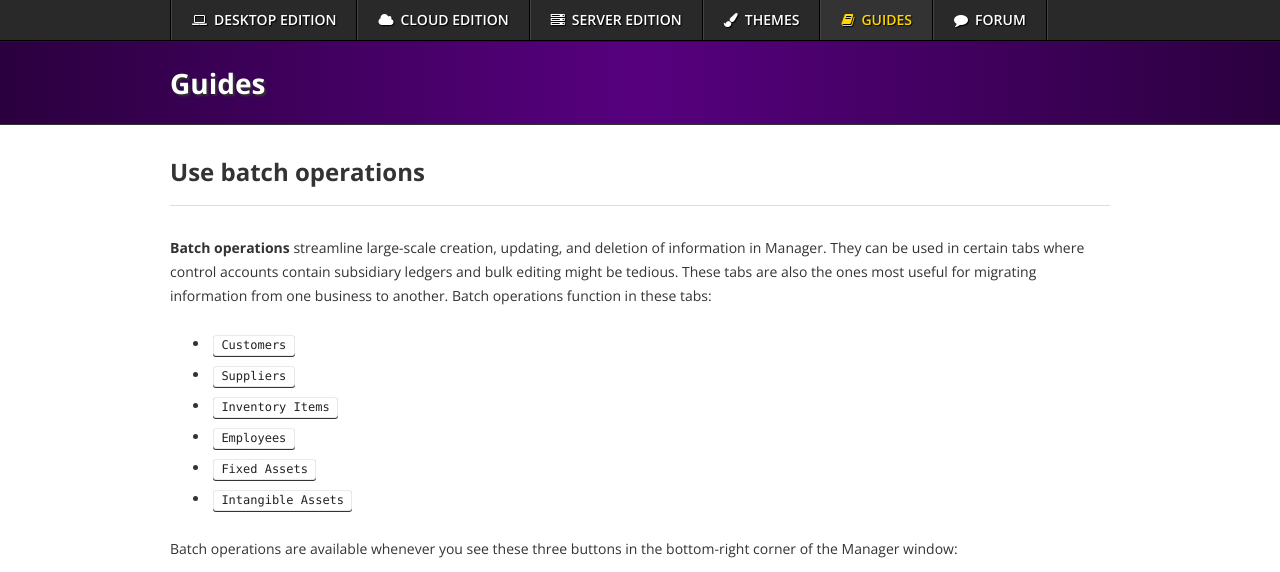
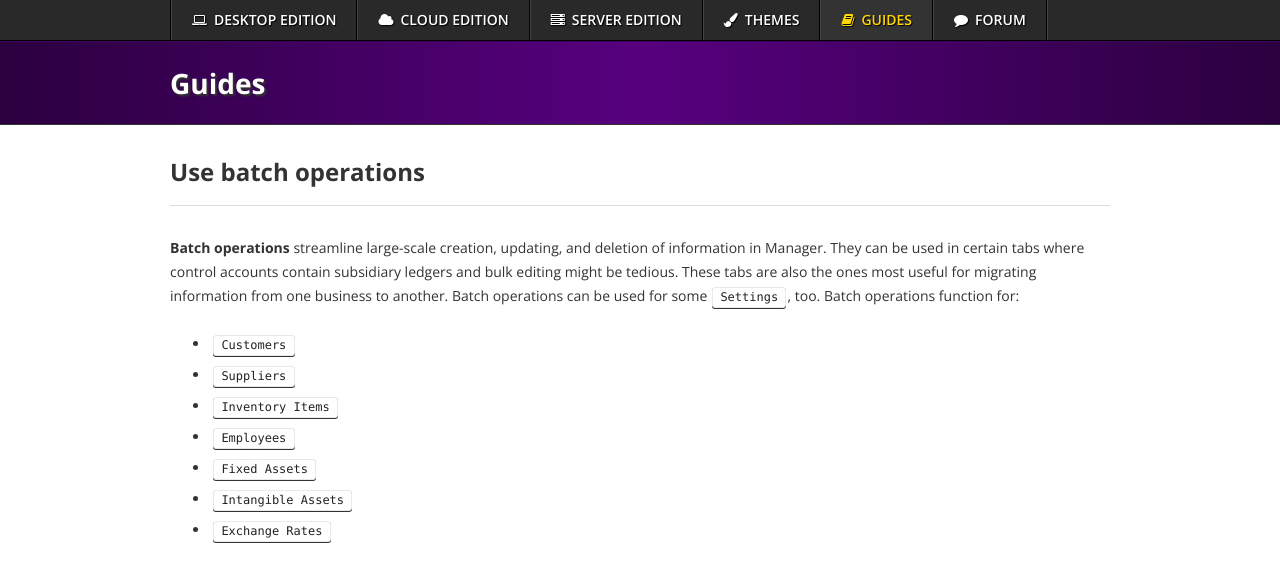
Before and after one commit to 3etechinns/www.manager.io, a Jekyll site: the page built from _guides/9572.html, in a window 1280 px wide and 1400 px high. Shown: the top 572 px of the window. Built offline with Jekyll 4.4.1, drawn with Linux system fonts in a browser that asks for light colours; nearby versions of some CDN libraries; comment, search, counter and statistics services are not loaded; some of the changed text lies outside the part shown.

Commit message:
Guide update

```diff
--- a/_guides/9572.html
+++ b/_guides/9572.html
@@ -1,10 +1,10 @@
 ---
 layout: guide
 title: Use batch operations
-tags: customers intangible-assets suppliers employees non-inventory-items fixed-assets inventory-items batch-operations batch-create batch-update batch-delete
+tags: employees inventory-items customers suppliers batch-operations fixed-assets non-inventory-items intangible-assets batch-create batch-update batch-delete exchange-rates
 ---
 {% raw %}
-<p><strong>Batch operations</strong> streamline large-scale creation, updating, and deletion of information in Manager. They can be used in certain tabs where control accounts contain subsidiary ledgers and bulk editing might be tedious. These tabs are also the ones most useful for migrating information from one business to another. Batch operations function in these tabs:</p>
+<p><strong>Batch operations</strong> streamline large-scale creation, updating, and deletion of information in Manager. They can be used in certain tabs where control accounts contain subsidiary ledgers and bulk editing might be tedious. These tabs are also the ones most useful for migrating information from one business to another. Batch operations can be used for some <kbd>Settings</kbd>, too. Batch operations function for:</p>
 <ul>
 <li><kbd>Customers</kbd></li>
 <li><kbd>Suppliers</kbd></li>
@@ -12,62 +12,67 @@ tags: customers intangible-assets suppliers employees non-inventory-items fixed-
 <li><kbd>Employees</kbd></li>
 <li><kbd>Fixed Assets</kbd></li>
 <li><kbd>Intangible Assets</kbd></li>
+<li><kbd>Exchange Rates</kbd></li>
 </ul>
 <p>Batch operations are available whenever you see these three buttons in the bottom-right corner of the Manager window:</p>
-<p><img src="https://discourse-cdn-sjc1.com/business2/uploads/manager1/original/2X/c/c223bcdce6c965273a39e0b4e85082f692c017c8.png" alt="" width="276" height="64"></p>
+<p><img src="https://forum.manager.io/uploads/manager1/original/2X/c/c223bcdce6c965273a39e0b4e85082f692c017c8.png" alt=""></p>
 <h3>Batch Create</h3>
-<p>To begin, click <kbd>Batch Create</kbd>. Follow the instructions sequentially. First, copy the blank template from the template box and paste it into your spreadsheet program:</p>
-<p><img src="https://discourse-cdn-sjc1.com/business2/uploads/manager1/original/2X/8/87c5369d2d07541122a31ff341dd87c147a7e3d8.png"></p>
+<p>To add several elements at once, click <kbd>Batch Create</kbd>. Follow the instructions sequentially. First, copy the blank template from the template box and paste it into your spreadsheet program:</p>
+<p><img src="https://forum.manager.io/uploads/manager1/original/2X/8/87c5369d2d07541122a31ff341dd87c147a7e3d8.png" width="690" height="152"></p>
 <p><strong><i class="fa fa-hand-o-right" style="margin-right: 10px; color: #999; font-size: 18px; padding-top: 5px"></i></strong></p>
-<p><img src="https://discourse-cdn-sjc1.com/business2/uploads/manager1/original/2X/b/b7524e708cb655e3750696947a0cdab734370198.png"></p>
+<p><img src="https://forum.manager.io/uploads/manager1/original/2X/b/b7524e708cb655e3750696947a0cdab734370198.png" width="690" height="33"></p>
 <p>The template contains only column titles. It tells you what information is required for the batch operation.</p>
 <table style="background-color: #F2F9FF; border-radius: 10px; margin-bottom: 20px"><tr><td style="font-size: 48px; opacity: 0.25; padding: 20px; padding-top: 15px; padding-right: 0px; vertical-align: top"><i class="fa fa-info-circle"></i></td><td style="padding: 20px">
 <p><strong>Note</strong><br>
-Illustrations in this Guide are for batch operations on inventory items, but procedures are the same for all tabs where batch operations work. The blank template changes automatically from tab to tab.</p>
+Illustrations in this Guide are for batch operations on inventory items, but procedures are the same wherever batch operations work. The blank template changes automatically.</p>
 </td></tr></table>
 <p>Fill data into the empty spreadsheet template:</p>
-<p><img src="https://discourse-cdn-sjc1.com/business2/uploads/manager1/original/2X/2/2988aeaf5b030a3dea80a14b327b2734caf6ea8f.png" width="306" height="42"></p>
+<p><img src="https://forum.manager.io/uploads/manager1/original/2X/2/2988aeaf5b030a3dea80a14b327b2734caf6ea8f.png" width="306" height="42"></p>
 <p>To understand each column, it may be helpful to first complete one entry of the type you are creating, completing all fields. Copy the resulting listing from the <kbd>Batch Update</kbd> window (see instructions below) and paste into a spreadsheet as an example. If columns are not understood, leave them blank. You can always edit them later.</p>
 <table style="background-color: #F6FFF2; border-radius: 10px; margin-bottom: 20px"><tr><td style="font-size: 48px; opacity: 0.25; padding: 20px; padding-top: 0px; padding-right: 0px; vertical-align: top"><i class="fa fa-hand-o-right"></i></td><td style="padding: 20px">
 <p><strong>Example</strong><br>
 Brilliant Industries enters information for some of its lighting products:<br>
-<br><img src="https://discourse-cdn-sjc1.com/business2/uploads/manager1/original/2X/3/3921f8da47ddec3d68b44fe071984f5550f56599.png"></p>
+<br><img src="https://forum.manager.io/uploads/manager1/original/2X/3/3921f8da47ddec3d68b44fe071984f5550f56599.png" width="690" height="35"></p>
 </td></tr></table>
 <p>Then copy and paste the data from the spreadsheet back into Manager. <strong>Be sure to copy and paste the column headings in addition to the data.</strong></p>
-<p><img src="https://discourse-cdn-sjc1.com/business2/uploads/manager1/original/2X/1/148852a09d0545e8debf4a22bd87a1bc59772ef2.png"></p>
+<p><img src="https://forum.manager.io/uploads/manager1/original/2X/1/148852a09d0545e8debf4a22bd87a1bc59772ef2.png" width="690" height="214"></p>
 <p>Click <kbd>Batch Create</kbd> to enter the new items into Manager.</p>
 <table style="background-color: #F6FFF2; border-radius: 10px; margin-bottom: 20px"><tr><td style="font-size: 48px; opacity: 0.25; padding: 20px; padding-top: 0px; padding-right: 0px; vertical-align: top"><i class="fa fa-hand-o-right"></i></td><td style="padding: 20px">
 <p><strong>Example</strong><br>
 Brilliant Industries’ batch-created inventory items now appear in the <kbd>Inventory Items</kbd> tab:<br>
-<br><img src="https://discourse-cdn-sjc1.com/business2/uploads/manager1/original/2X/d/d34ed83c12f587d27ced007f31378e44949bc4e3.png"></p>
+<br><img src="https://forum.manager.io/uploads/manager1/original/2X/d/d34ed83c12f587d27ced007f31378e44949bc4e3.png" width="690" height="196"></p>
 </td></tr></table>
 <h3>Batch Update</h3>
 <p>Batch updates are somewhat simpler than batch creation, because the structure of the database is more obvious. Click on <kbd>Batch Update</kbd>. Again, follow the sequential instructions:</p>
-<p><img src="https://discourse-cdn-sjc1.com/business2/uploads/manager1/original/2X/4/4379b45cae8b24e1a4e078a5b4e8211010c00ab7.png" width="679" height="143"></p>
+<p><img src="https://forum.manager.io/uploads/manager1/original/2X/4/4379b45cae8b24e1a4e078a5b4e8211010c00ab7.png" width="679" height="143"></p>
 <table style="background-color: #F6FFF2; border-radius: 10px; margin-bottom: 20px"><tr><td style="font-size: 48px; opacity: 0.25; padding: 20px; padding-top: 0px; padding-right: 0px; vertical-align: top"><i class="fa fa-hand-o-right"></i></td><td style="padding: 20px">
 <p><strong>Example</strong><br>
 Brilliant Industries decides to raise prices on its LED products using the <kbd>Batch Update</kbd> function. It copies the <kbd>Batch Update</kbd> window and pastes the data into a blank spreadsheet:<br>
-<br><img src="https://discourse-cdn-sjc1.com/business2/uploads/manager1/original/2X/6/6e08b464b50e0b211ac3e6b8bbace8de6553745d.png"><br>
+<br><img src="https://forum.manager.io/uploads/manager1/original/2X/6/6e08b464b50e0b211ac3e6b8bbace8de6553745d.png" width="690" height="30"><br>
 <br>Note that each line in the spreadsheet now has a unique <code>Key</code>.</p>
 </td></tr></table>
 <p>Use the spreadsheet program to update data:</p>
-<p><img src="https://discourse-cdn-sjc1.com/business2/uploads/manager1/original/2X/2/243d2e16ed63cca3d60d27c36d6a807c965b6a36.png" width="313" height="48"></p>
+<p><img src="https://forum.manager.io/uploads/manager1/original/2X/2/243d2e16ed63cca3d60d27c36d6a807c965b6a36.png" width="313" height="48"></p>
 <p>You can remove any rows you don’t need to update from the spreadsheet. <strong>Do not remove or modify any content in the <code>Key</code> column for rows you keep.</strong></p>
 <table style="background-color: #F6FFF2; border-radius: 10px; margin-bottom: 20px"><tr><td style="font-size: 48px; opacity: 0.25; padding: 20px; padding-top: 0px; padding-right: 0px; vertical-align: top"><i class="fa fa-hand-o-right"></i></td><td style="padding: 20px">
 <p><strong>Example</strong><br>
 Brilliant Industries deletes the incandescent light bulb product, leaving only LED inventory items. It doubles their prices, using spreadsheet forumlae:<br>
-<br><img src="https://discourse-cdn-sjc1.com/business2/uploads/manager1/original/2X/3/332d79806f2cde4ac92fda573f80f8fb9079a50b.png"></p>
+<br><img src="https://forum.manager.io/uploads/manager1/original/2X/3/332d79806f2cde4ac92fda573f80f8fb9079a50b.png" width="690" height="30"></p>
 </td></tr></table>
 <p>Copy and paste data from the spreadsheet back into Manager. <strong>Be sure to copy and paste column headings in addition to the data</strong>. Click <kbd>Batch Update</kbd>.</p>
 <table style="background-color: #F6FFF2; border-radius: 10px; margin-bottom: 20px"><tr><td style="font-size: 48px; opacity: 0.25; padding: 20px; padding-top: 0px; padding-right: 0px; vertical-align: top"><i class="fa fa-hand-o-right"></i></td><td style="padding: 20px">
 <p><strong>Example</strong><br>
 Brilliant Industries’ updated <kbd>Inventory Items</kbd> list shows increased sale prices on LED products. The 100W incandescent bulb’s listing has not changed:<br>
-<br><img src="https://discourse-cdn-sjc1.com/business2/uploads/manager1/original/2X/3/37f07403c72c31dcf8f0d6d3fdd7b3e88709dc1c.png"></p>
+<br><img src="https://forum.manager.io/uploads/manager1/original/2X/3/37f07403c72c31dcf8f0d6d3fdd7b3e88709dc1c.png" width="690" height="198"></p>
+</td></tr></table>
+<table style="background-color: #F2F9FF; border-radius: 10px; margin-bottom: 20px"><tr><td style="font-size: 48px; opacity: 0.25; padding: 20px; padding-top: 15px; padding-right: 0px; vertical-align: top"><i class="fa fa-info-circle"></i></td><td style="padding: 20px">
+<p><strong>Note</strong><br>
+You cannot add elements when using <kbd>Batch Update</kbd>, because a key is required for every row in the database. These keys are generated when new elements are added. To add elements in groups, use <kbd>Batch Create</kbd>.</p>
 </td></tr></table>
 <h3>Batch Delete</h3>
 <p><kbd>Batch Delete</kbd> removes <strong>all</strong> entries in a tab that have no records associated with them. As with editing throughout Manager, the program will not allow you to delete anything that has already been referenced. Still, <kbd>Batch Delete</kbd> is a brute-force tool; it cannot be used to selectively remove entries.</p>
 <p>When <kbd>Batch Delete</kbd> is clicked, Manager displays a list of all data that will be deleted, showing red strike-through lines to emphasize what will be removed. If you want to proceed, click the red button:</p>
-<p><img src="https://discourse-cdn-sjc1.com/business2/uploads/manager1/original/2X/b/bffd76ff2887392b2ddd1551e1bac66378fc1e7e.png" width="114" height="35"></p>
+<p><img src="https://forum.manager.io/uploads/manager1/original/2X/b/bffd76ff2887392b2ddd1551e1bac66378fc1e7e.png" width="114" height="35"></p>
 <table style="background-color: #ffffdb; border-radius: 10px; margin-bottom: 20px"><tr><td style="font-size: 48px; opacity: 0.25; padding: 20px; padding-top: 15px; padding-right: 0px; vertical-align: top"><i class="fa fa-warning"></i></td><td style="padding: 20px">
 <p><strong>Warning</strong><br>
 The <kbd>Batch Delete</kbd> operation cannot be reversed. <strong>Do not use it unless you are certain you want to permanently remove all data shown on the review screen.</strong> And always heed the caution to back up your data before any batch operations.</p>
```
